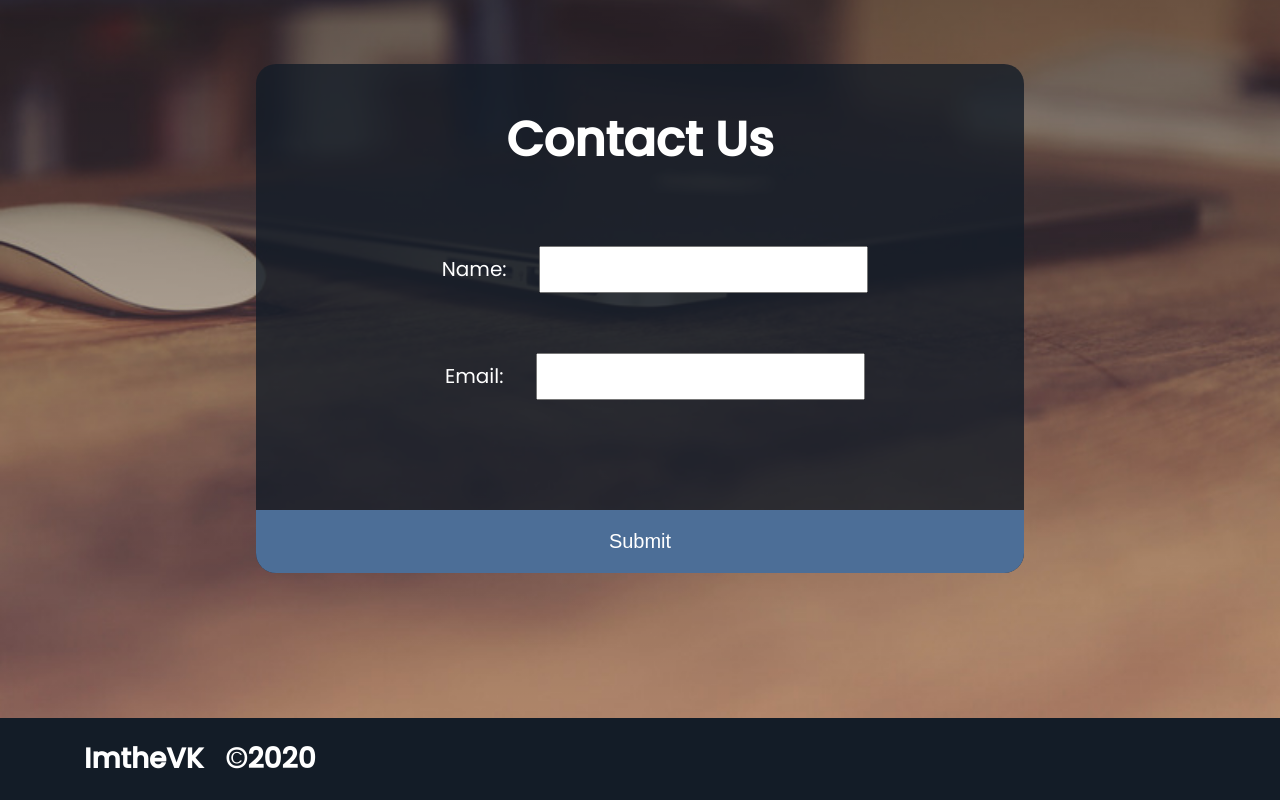
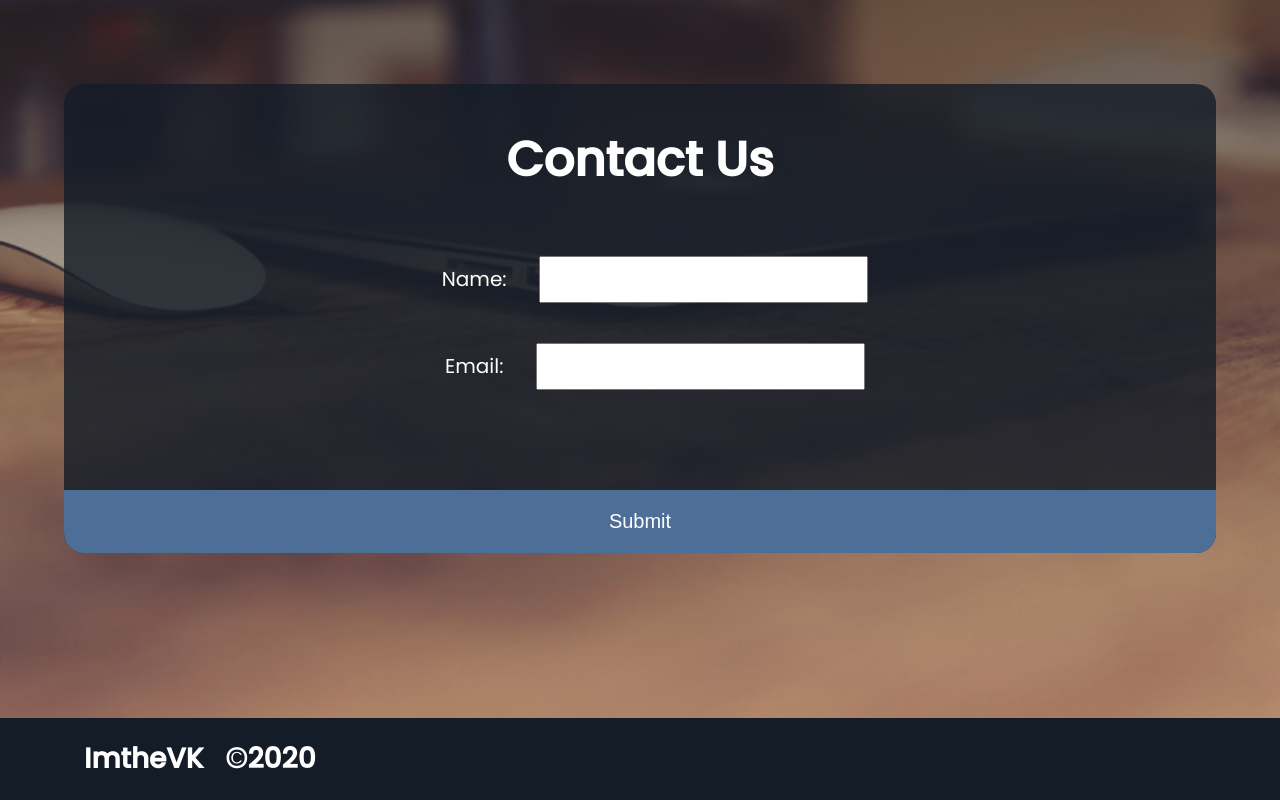
Before and after one commit to imthevk/myportfolio, a plain HTML site: page index.html in a window 1280 px wide. Shown: the part 2694-3494 px from the top of the page. Drawn offline with Linux system fonts and the light colour scheme; a web font is replaced by a local one.

Commit message:
form width fixed

```diff
--- a/style.css
+++ b/style.css
@@ -179,7 +179,7 @@ nav ul {
 
 .form-wrapper {
   background: rgba(19, 28, 39, 0.8);
-  width: 60%;
+  width: 90%;
   color: #fff;
   border-radius: 20px;
 }
@@ -189,7 +189,7 @@ nav ul {
 }
 .name-form,
 .email-form {
-  padding: 3rem;
+  padding: 2rem;
   text-align: center;
 }
 .form-wrapper label {
```
